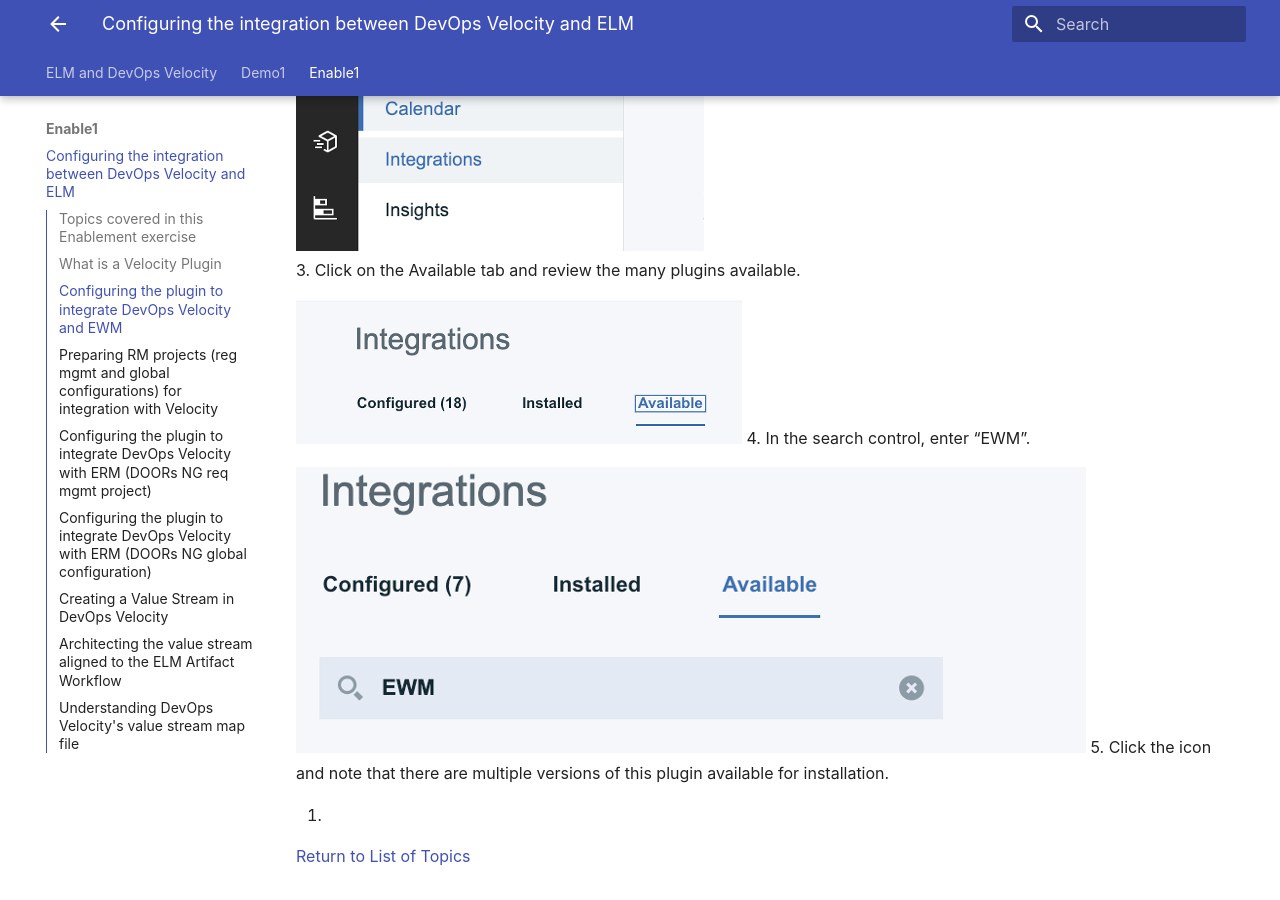
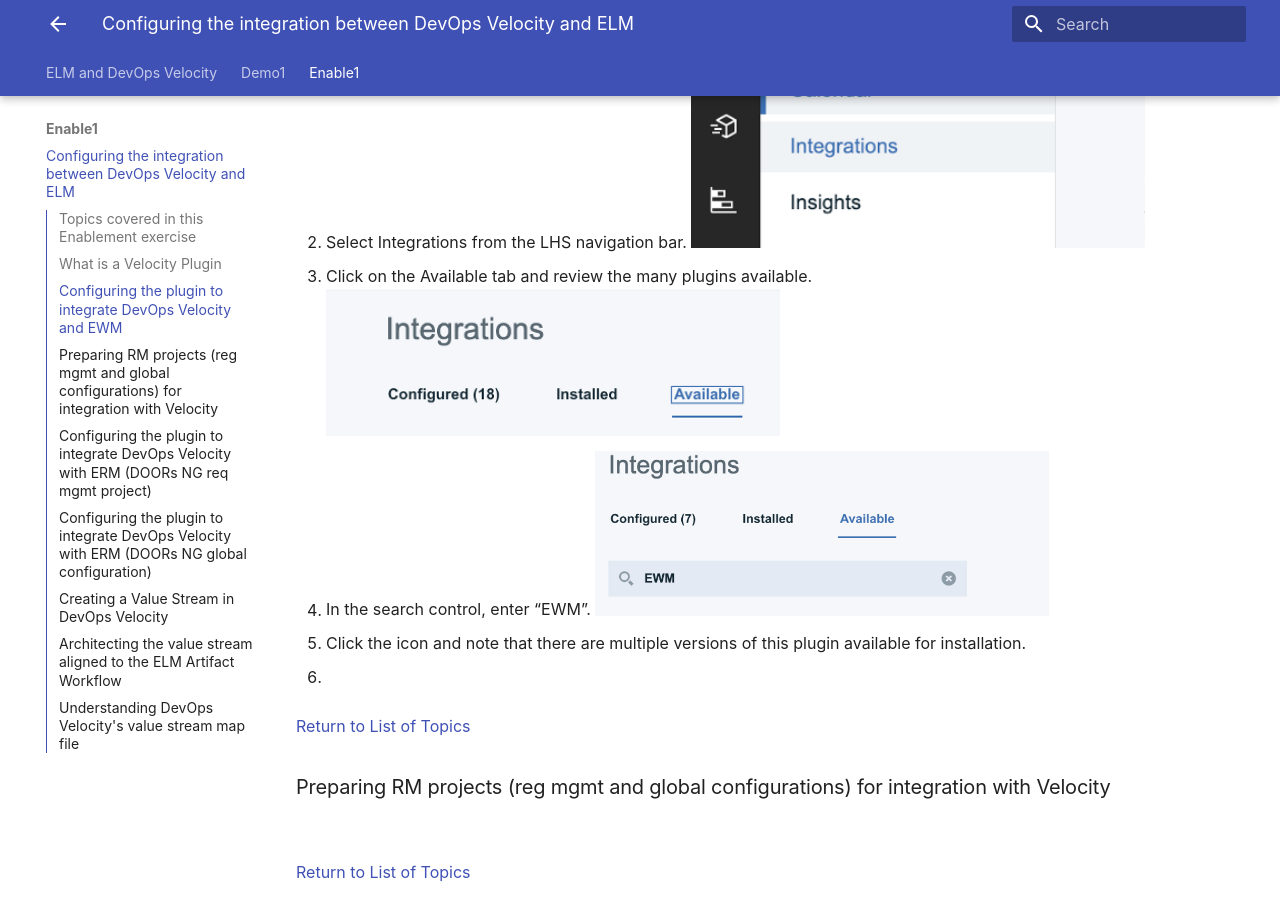
Before and after one commit to DevOpsAutomationLabs/ELM_Velocity, an MkDocs documentation site: the page built from docs/enable1/index.md, in a window 1280 px wide and 900 px high, scrolled down 1899 px. Built offline with MkDocs 1.6.1 and Material for MkDocs 9.7.7, drawn with Linux system fonts in a browser that asks for light colours.

Commit message:
Update index.md

```diff
--- a/docs/enable1/index.md
+++ b/docs/enable1/index.md
@@ -34,18 +34,11 @@
 1. To access the Velocity plugin interface, log into Velocity (uid: admin / pwd: admin), and click on the ![settings icon](media/setting_icon.png) icon (top RHS of the browser window).
 <img src="media/settings_orientation.png" alt="settings icon orientation" style="width:50%; height:auto;">
 2. Select Integrations from the LHS navigation bar.
-<br/>
-
-![integrations orientation](media/integrations.png)
-<br/>
+<img src="media/integrations.png" alt="integrations orientation" style="width:50%; height:auto;">
 3. Click on the Available tab and review the many plugins available.
-<br/>
-
-![integrations](media/integrations_image.png)
+<img src="media/integrations_image.png" alt="integrations" style="width:50%; height:auto;">
 4. In the search control, enter “EWM”.
-<br/>
-
-![search control](media/search.png)
+<img src="media/search.png" alt="search" style="width:50%; height:auto;">
 5. Click the  icon and note that there are multiple versions of this plugin available for installation.
 
 6.
```
